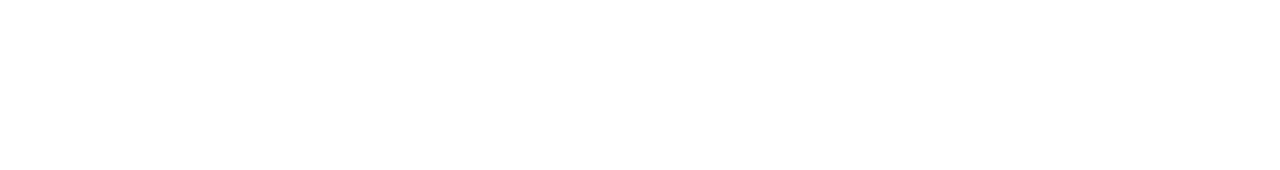
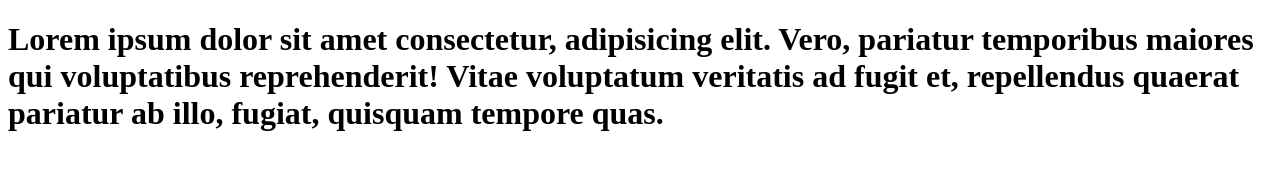
Before and after one commit to pecourses/pe2023-1-git-intro, a plain HTML site: page index.html in a window 1280 px wide. Drawn offline with Linux system fonts and the light colour scheme.

Commit message:
Add head

```diff
--- a/index.html
+++ b/index.html
@@ -6,6 +6,6 @@
   <title>Document</title>
 </head>
 <body>
-
+  <h1>Lorem ipsum dolor sit amet consectetur, adipisicing elit. Vero, pariatur temporibus maiores qui voluptatibus reprehenderit! Vitae voluptatum veritatis ad fugit et, repellendus quaerat pariatur ab illo, fugiat, quisquam tempore quas.</h1>
 </body>
 </html>
```
